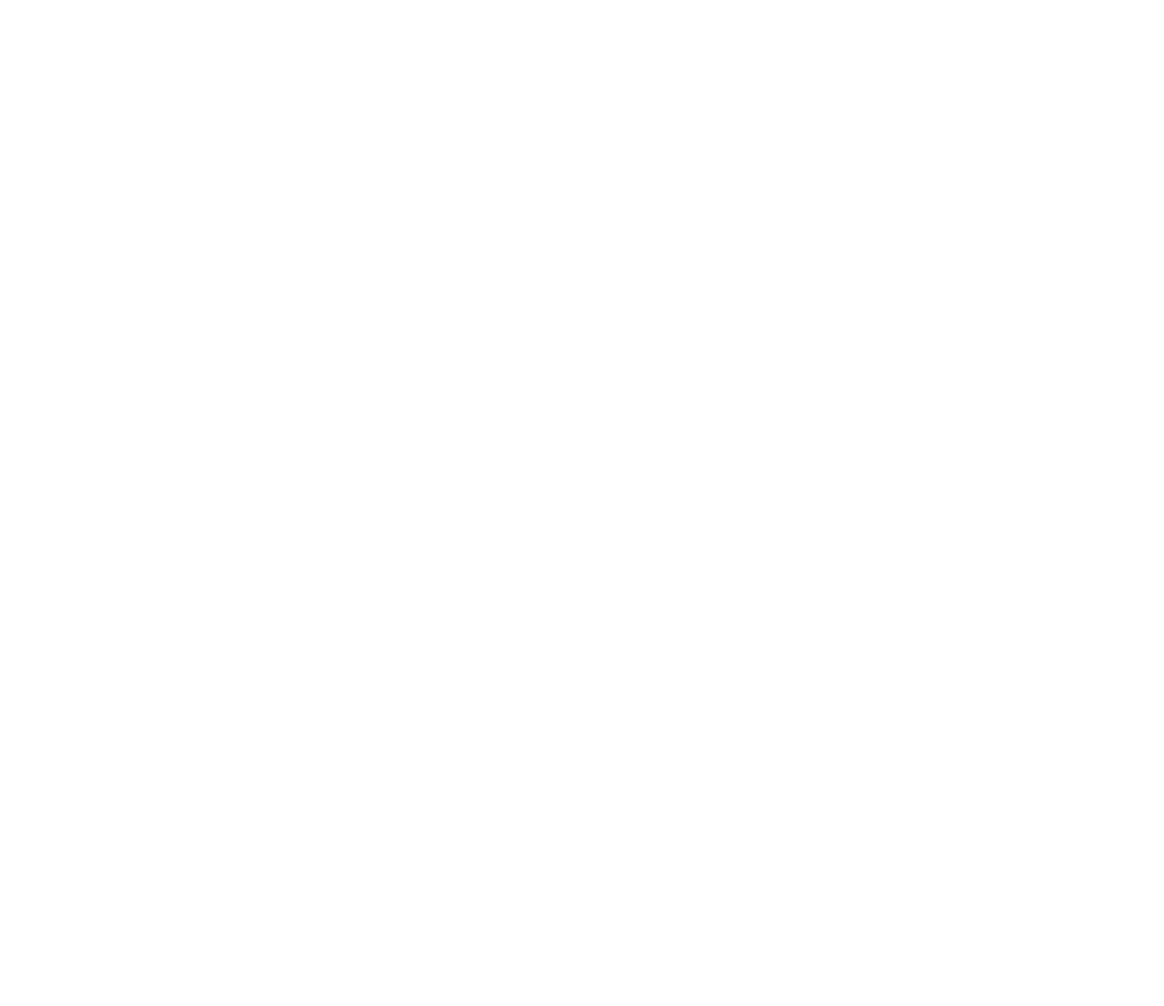
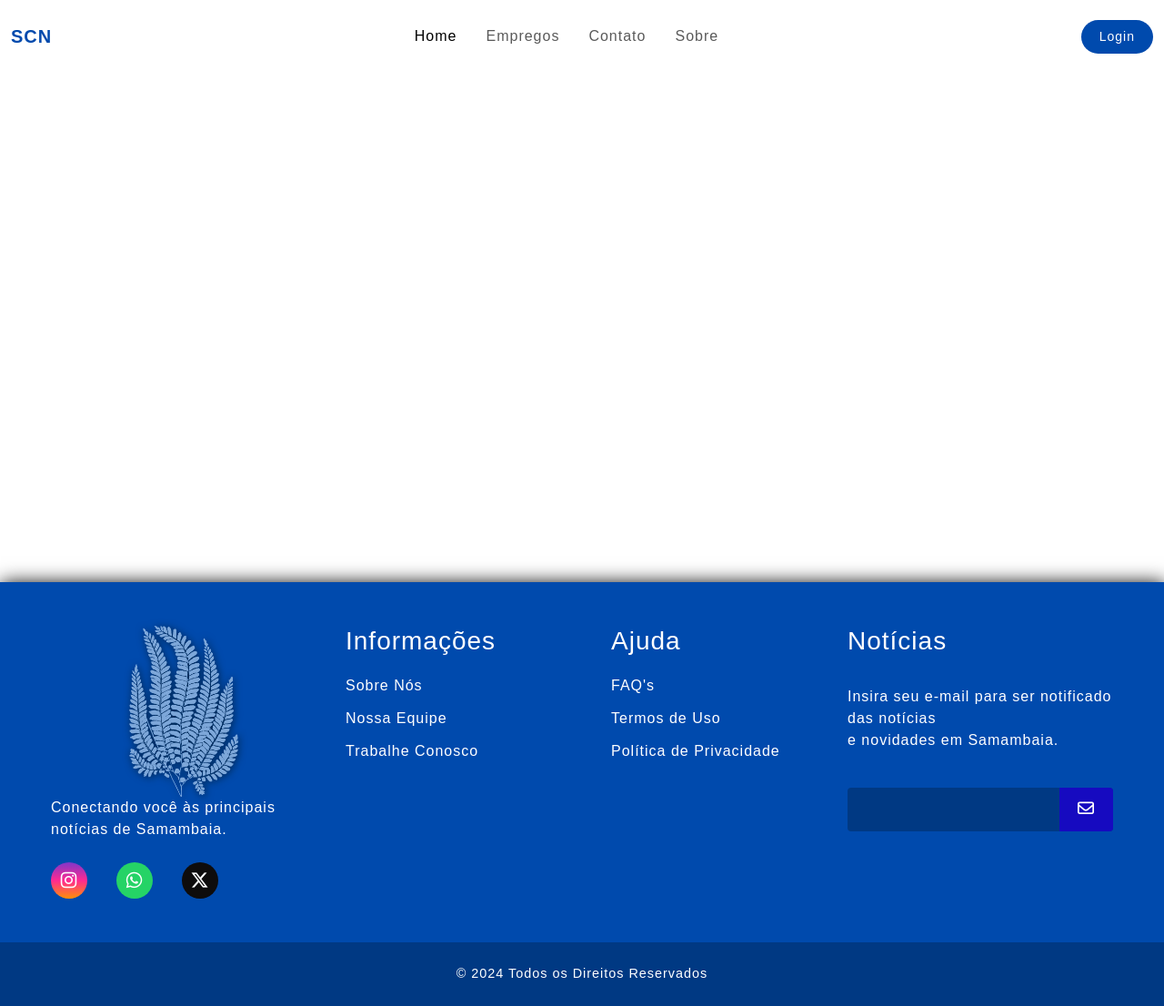
Before and after one commit to Knunesth/Projeto-Hackathon, a website: page Samabaia City News (SCN)/index.html in a window 1280 px wide. Shown: the whole page at 91% size. Before the commit the page ends 800 px from the top, so only its background shows below. Drawn offline with nearby package versions, Linux system fonts and the light colour scheme.

Commit message:
Atualiação Git

```diff
--- a/Samabaia City News (SCN)/index.html
+++ b/Samabaia City News (SCN)/index.html
@@ -1,13 +1,170 @@
 <!DOCTYPE html>
-<html lang="en">
-<head>
-    <meta charset="UTF-8">
-    <meta name="viewport" content="width=device-width, initial-scale=1.0">
-    <title>Document</title>
-</head>
-<body>
+<html lang="pt-br">
+  <head>
+    <meta charset="UTF-8" />
+    <meta name="viewport" content="width=device-width, initial-scale=1.0" />
+    <meta http-equiv="X-UA-Compatible" content="IE=edge" />
 
+    <link
+      rel="shortcut icon"
+      href="../gerais/imgs/logo_SCN.icon"
+      type="image/x-icon"
+    />
 
+    <link
+      rel="stylesheet"
+      href="https://cdnjs.cloudflare.com/ajax/libs/font-awesome/6.7.1/css/all.min.css"
+      integrity="sha512-5Hs3dF2AEPkpNAR7UiOHba+lRSJNeM2ECkwxUIxC1Q/FLycGTbNapWXB4tP889k5T5Ju8fs4b1P5z/iB4nMfSQ=="
+      crossorigin="anonymous"
+      referrerpolicy="no-referrer"
+    />
 
-</body>
+    <link rel="stylesheet" href="../gerais/cssGeral.css" />
+
+    <link
+      href="https://cdn.jsdelivr.net/npm/bootstrap@5.3.3/dist/css/bootstrap.min.css"
+      rel="stylesheet"
+      integrity="sha384-QWTKZyjpPEjISv5WaRU9OFeRpok6YctnYmDr5pNlyT2bRjXh0JMhjY6hW+ALEwIH"
+      crossorigin="anonymous"
+    />
+
+    <link
+      href="https://cdnjs.cloudflare.com/ajax/libs/font-awesome/5.15.4/css/all.min.css"
+      rel="stylesheet"
+    />
+
+    <title>Samamba City News</title>
+  </head>
+  <body>
+    <!-- NavBar - Ínicio -->
+    <nav class="navbar navbar-expand-lg fixed-top">
+      <div class="container-fluid">
+        <a class="navbar-brand" href="#">SCN</a>
+        <div class="offcanvas offcanvas-end"
+          tabindex="-1"
+          id="offcanvasNavbar"
+          aria-labelledby="offcanvasNavbarLabel">
+          <div class="offcanvas-header">
+            <h5 class="offcanvas-title" id="offcanvasNavbarLabel">
+              <img width="200px" src="../gerais/imgs/logo_SCN.icon" alt="" />
+            </h5>
+            <button
+              type="button"
+              class="btn-close"
+              data-bs-dismiss="offcanvas"
+              aria-label="Close"
+            ></button>
+          </div>
+          <div class="offcanvas-body">
+            <ul class="navbar-nav justify-content-center flex-grow-1 pe-3">
+              <li class="nav-item">
+                <a class="nav-link mx-lg-2 active" aria-current="page" href="#">Home</a>
+              </li>
+              <li class="nav-item">
+                <a class="nav-link mx-lg-2" href="#">Empregos</a>
+              </li>
+              <li class="nav-item">
+                <a class="nav-link mx-lg-2" href="#">Contato</a>
+              </li>
+              <li class="nav-item">
+                <a class="nav-link mx-lg-2" href="#">Sobre</a>
+              </li>
+            </ul>
+          </div>
+        </div>
+        <a href="" class="login-button">Login</a>
+        <button
+          class="navbar-toggler"
+          type="button"
+          data-bs-toggle="offcanvas"
+          data-bs-target="#offcanvasNavbar"
+          aria-controls="offcanvasNavbar"
+          aria-label="Toggle navigation"
+        >
+          <span class="navbar-toggler-icon"></span>
+        </button>
+      </div>
+    </nav>
+    <!-- NavBar - Fim -->
+
+    <main>
+
+    </main>
+
+    <!-- Footer - Ínicio -->
+    <footer>
+      <div id="footer_content">
+        <div id="footer_contacts">
+          <div class="img-logo-footer">
+            <img width="120px" src="../gerais/imgs/logo-Solo.png" alt=""/>
+          </div>
+
+          <p>Conectando você às principais notícias de Samambaia.</p>
+
+          <div id="footer_social_media">
+            <a href="#" class="footer-link" id="instagram">
+              <i class="fa-brands fa-instagram"></i>
+            </a>
+            <a href="#" class="footer-link" id="whatsapp">
+              <i class="fa-brands fa-whatsapp"></i>
+            </a>
+            <a href="#" class="footer-link" id="x-twitter">
+              <i class="fa-brands fa-x-twitter"></i>
+            </a>
+          </div>
+        </div>
+
+        <ul class="footer-list">
+          <li>
+            <h3>Informações</h3>
+          </li>
+          <li>
+            <a href="#" class="footer-link">Sobre Nós</a>
+          </li>
+          <li>
+            <a href="#" class="footer-link">Nossa Equipe</a>
+          </li>
+          <li>
+            <a href="#" class="footer-link">Trabalhe Conosco</a>
+          </li>
+        </ul>
+
+        <ul class="footer-list">
+          <li>
+            <h3>Ajuda</h3>
+          </li>
+          <li>
+            <a href="#" class="footer-link">FAQ's</a>
+          </li>
+          <li>
+            <a href="#" class="footer-link">Termos de Uso</a>
+          </li>
+          <li>
+            <a href="#" class="footer-link">Política de Privacidade</a>
+          </li>
+        </ul>
+
+        <div id="footer_subscribe">
+          <h3>Notícias</h3>
+
+          <p>Insira seu e-mail para ser notificado das notícias<br>e novidades em Samambaia.</p>
+
+          <div id="input_group">
+            <input type="email" id="email" />
+            <button>
+              <i class="fa-regular fa-envelope"></i>
+            </button>
+          </div>
+        </div>
+      </div>
+      <div id="footer_copyright">&copy; 2024 Todos os Direitos Reservados</div>
+    </footer>
+    <!-- Footer - Fim -->
+
+    <script
+      src="https://cdn.jsdelivr.net/npm/bootstrap@5.3.3/dist/js/bootstrap.bundle.min.js"
+      integrity="sha384-YvpcrYf0tY3lHB60NNkmXc5s9fDVZLESaAA55NDzOxhy9GkcIdslK1eN7N6jIeHz"
+      crossorigin="anonymous"
+    ></script>
+  </body>
 </html>
--- /dev/null
+++ b/gerais/cssGeral.css
@@ -0,0 +1,241 @@
+/* Estilos Gerais - Ínicio */
+@import url('https://fonts.googleapis.com/css2?family=Inter:ital,opsz,wght@0,14..32,100..900;1,14..32,100..900&display=swap');
+
+*{
+    margin: 0;
+    padding: 0;
+    box-sizing: border-box;
+    letter-spacing: 1px;
+    font-optical-sizing: auto;
+    font-weight: 500;
+    font-style: normal;
+    font-family: Arial, Helvetica, sans-serif;
+    text-decoration: none;
+}
+
+/*Variáveis globais*/
+:root{
+    --color-neutral-0: #003983;
+    --color-neutral-10: #004aad;
+    --color-neutral-30: #ffffff;
+    --color-neutral-40: #ffffff;
+}
+
+/* Estilos Gerais - Fim */
+
+/* NavBar - Ínicio */
+.navbar{
+    background-color: #fff;
+    height: 80px;
+}
+
+.container-fluid .navbar-brand{
+    font-weight: bold;
+    color: #004aad;
+}
+
+.login-button{
+    background-color: #004aad;
+    color: white;
+    font-size: 14px;
+    padding: 8px 20px;
+    border-radius: 50px;
+    text-decoration: none;
+
+    transition: .35s background-color;
+}
+
+.login-button:hover{
+    background-color: #7DA7D9;
+    filter: drop-shadow(2px 2px rgba(0, 0, 0, 0.87));
+    transition: .35s background-color;
+}
+
+.navbar-togger {
+    border: none;
+    font-size: 1.23rem;
+}
+
+.navbar-togger:focus, .btn-close:focus{
+    box-shadow: none;
+    outline: none;
+}
+
+.nav-item{
+    color: #666777;
+    font-weight: 500;
+}
+.nav-item:active{
+    color: #ff0000;
+    text-decoration: 3px underline #004aad;
+}
+
+
+/*Responsividade - NavBar*/
+@media (min-width: 991px){
+    .nav-item > a{
+        transition: .3s;
+    }
+
+    .nav-item > a:hover{
+        text-decoration: 3px underline #004aad;
+        transition: .3s;
+        color: #000;
+    }
+}
+
+/* NavBar - Fim */
+
+main{
+    height: 80vh;
+}
+
+
+/* Rodapé - Ínicio */
+
+footer{
+    width: 100%;
+    color: var(--color-neutral-40);
+    box-shadow: 1px 1px 20px black;
+}
+
+.footer-link{
+    text-decoration: none;
+}
+
+#footer_content{
+    background-color: var(--color-neutral-10);
+    display: grid;
+    grid-template-columns: repeat(4, 1fr);
+    padding: 3rem 3.5rem;
+}
+
+#footer_contacts h1{
+    margin-bottom: .75rem;
+}
+
+.img-logo-footer{
+    text-align: center;
+}
+
+.img-logo-footer img{
+    filter: drop-shadow(1px 1px 4px rgb(0, 34, 66));
+}
+
+#footer_social_media{
+    display: flex;
+    gap: 2rem;
+    margin-top: 1.5rem;
+}
+
+#footer_social_media .footer-link{
+    display: flex;
+    align-items: center;
+    justify-content: center;
+    height: 2.5rem;
+    width: 2.5rem;
+    color: var(--color-neutral-40);
+    border-radius: 50%;
+    transition: .4s;
+}
+
+#footer_social_media .footer-link i{
+    font-size: 1.25rem;
+}
+
+#footer_social_media .footer-link:hover{
+    opacity: .8;
+}
+
+#instagram{
+    background: linear-gradient(#7f37c9, #ff2992, #ff9007);
+}
+
+#whatsapp{
+    background-color: #25d366;
+}
+
+#x-twitter{
+    background-color: #0e0c0c;
+}
+
+.footer-list{
+    display: flex;
+    flex-direction: column;
+    gap: .75rem;
+    list-style: none;
+}
+
+.footer-list .footer-link{
+    color: var(--color-neutral-30);
+}
+
+.footer-list .footer-link:hover{
+    color: #ffffff;
+    text-decoration: underline;
+}
+
+#footer_subscribe{
+    display: flex;
+    flex-direction: column;
+    gap: 1.5rem;
+}
+
+#footer_subscribe p{
+    color: var(--color-neutral-30);
+}
+
+#input_group{
+    display: flex;
+    align-items: center;
+    background-color: var(--color-neutral-0);
+    border-radius: 4px;
+}
+
+#input_group input{
+    all: unset;
+    padding: .75rem;
+    width: 100%;
+}
+
+#input_group button{
+    background-color: #160ac0;
+    border: none;
+    color: var(--color-neutral-40);
+    padding: 0px 1.25rem;
+    font-size: 1.125rem;
+    height: 100%;
+    border-radius: 0px 4px 4px 0px;
+    cursor: pointer;
+    transition: all .4s;
+}
+
+#input_group button:hover{
+    opacity: 1.8;
+}
+
+#footer_copyright{
+    display: flex;
+    justify-content: center;
+    background-color: var(--color-neutral-0);
+    font-size: .9rem;
+    padding: 1.5rem;
+    font-weight: 100;
+}
+
+
+/*Responsividade - Footer*/
+@media screen and (max-width: 768px){
+    #footer_content{
+        grid-template-columns: repeat(2, 1fr);
+        gap: 2rem;
+    }
+}
+
+@media screen and (max-width: 426px){
+    #footer_content{
+        grid-template-columns: 1fr;
+        padding: 3rem 2rem;
+    }
+}
+/* Rodapé - Fim */
--- /dev/null
+++ b/package.json
@@ -0,0 +1,5 @@
+{
+  "dependencies": {
+    "http-server": "^14.1.1"
+  }
+}
```
Also changed, not shown: gerais/imgs/logo-Solo.png (added), gerais/imgs/logo_maior.png (added), jsGeral.js (added), 2 other files.
